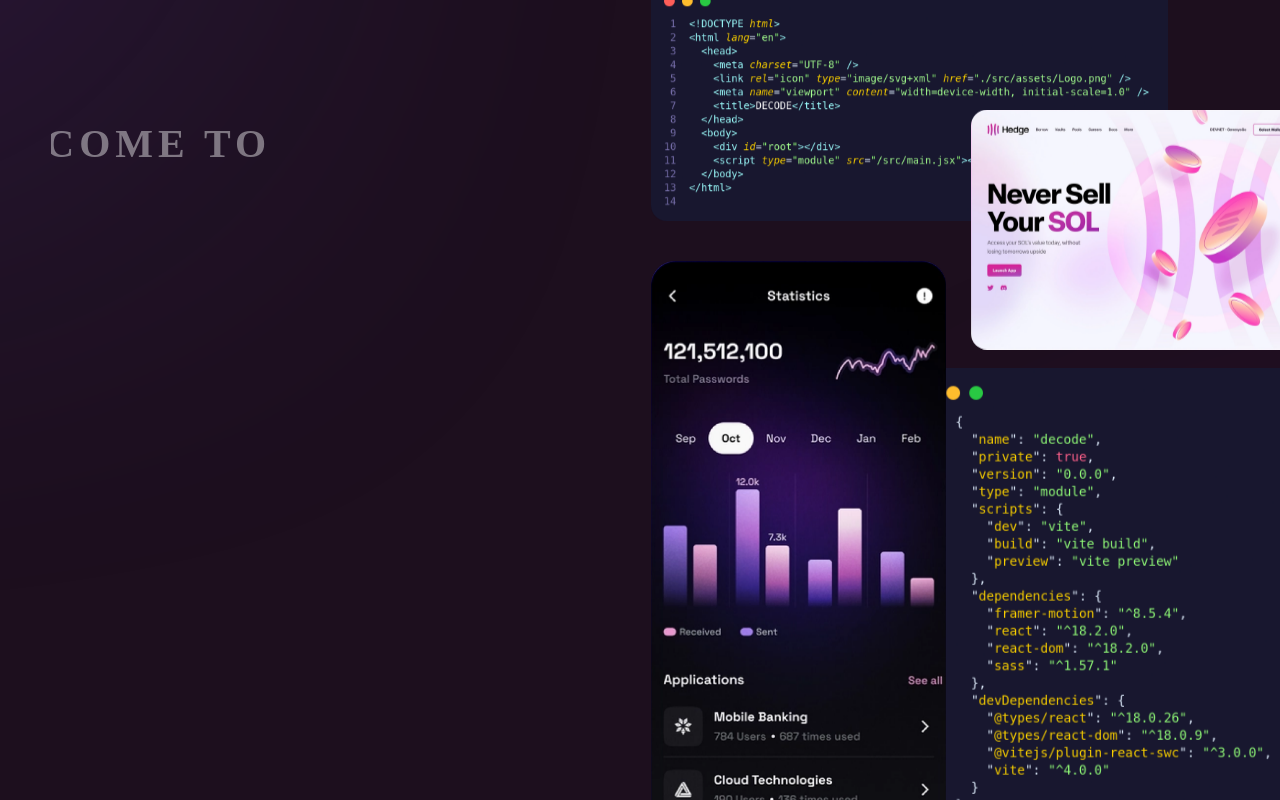
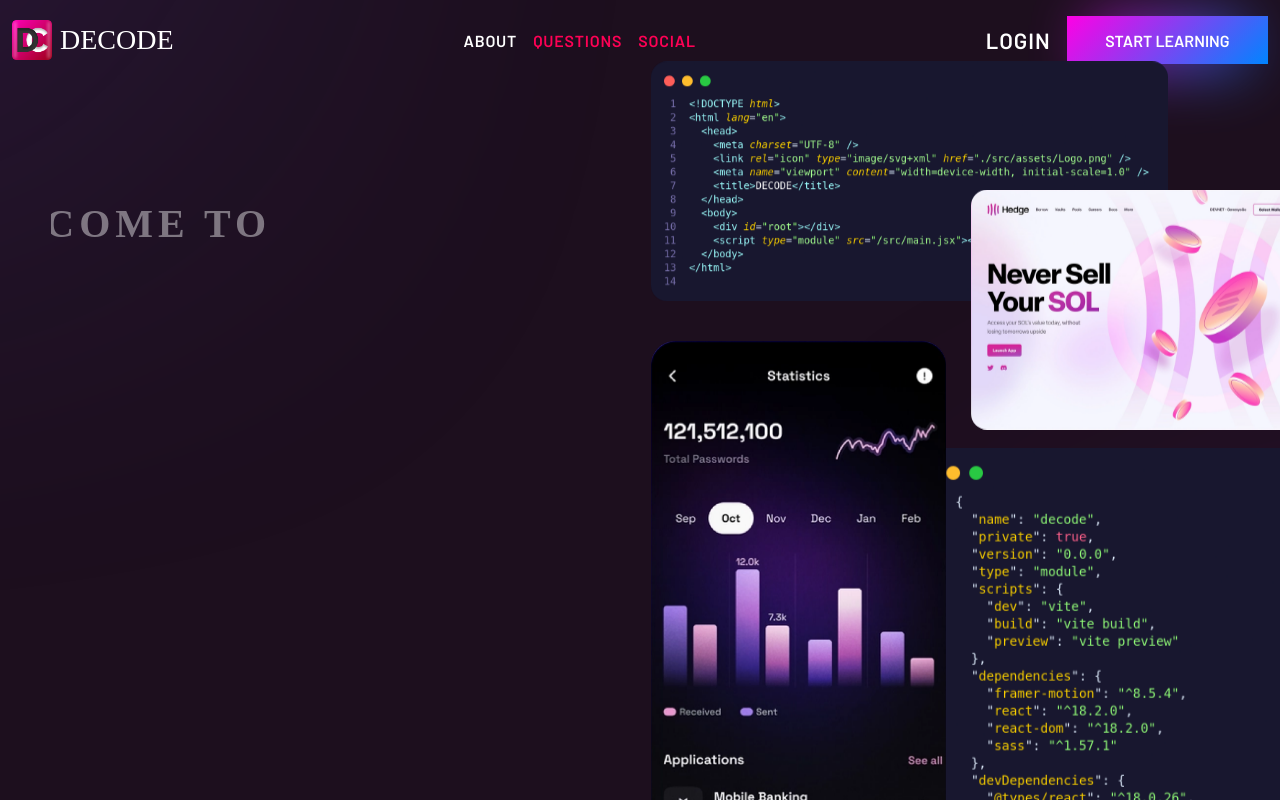
Before and after one commit to void-main1812/DECODE, a React (Vite) app in the folder client/: page / in a window 1280 px wide. Shown: the top 800 px of the page. Built offline with nearby package versions, Linux system fonts and the light colour scheme; a web font is replaced by a local one.

Commit message:
🐛 Fixed Routing Problem

```diff
--- a/client/public/Styles/navBar.scss
+++ b/client/public/Styles/navBar.scss
@@ -35,7 +35,7 @@
     & ul {
       list-style: none;
       & li {
-        & a {
+        & .nav__link {
           text-decoration: none;
           color: #fff;
           font-size: $Text-Small;
@@ -47,6 +47,10 @@
           &:hover {
             color: rgb(255, 54, 121);
           }
+        }
+
+        & .active{
+          color: #ff0055;
         }
       }
     }
@@ -93,7 +97,3 @@
     }
   }
 }
-
-.active {
-  color: #ff0055;
-}
--- a/client/src/components/AnimatedRoutes.jsx
+++ b/client/src/components/AnimatedRoutes.jsx
@@ -1,13 +1,14 @@
-import React from 'react'
-import LendingPage from './LendingPage'
-import { Route, Routes, useLocation } from 'react-router-dom'
-import LoginPage from './LoginPage'
+import React from 'react';
+import LendingPage from './LendingPage';
+import { Route, Routes, useLocation } from 'react-router-dom';
+import LoginPage from './LoginPage';
 import { Info } from './Register_1';
 import AboutPage from './AboutPage';
-import { AnimatePresence } from 'framer-motion'
+import { AnimatePresence } from 'framer-motion';
 import Register from './Register';
 import Error404 from './Error404';
 import Navbar from './Navbar';
+
 
 const AnimatedRoutes = () => {
 
@@ -17,8 +18,8 @@
 
         <AnimatePresence>
             <Routes location={location} key={location.pathname}>
-                <Route path="/" element={<LendingPage />} />
-                <Route path="/about" element={<AboutPage />} />
+                <Route path="/" element={<><Navbar /><LendingPage /></>} />
+                <Route path="/about" element={<><Navbar /><AboutPage /></>} />
                 <Route path="/login" element={<LoginPage />} />
                 <Route path='/register' element={<Info />} />
                 <Route path='/register_info' element={<Register />} />
@@ -26,7 +27,7 @@
             </Routes>
         </AnimatePresence>
 
-    )
-}
+    );
+};
 
-export default AnimatedRoutes
+export default AnimatedRoutes;
--- a/client/src/components/Navbar.jsx
+++ b/client/src/components/Navbar.jsx
@@ -20,7 +20,7 @@
                                 return (
                                     <ul>
                                         <li>
-                                            <NavLink to={navbar.link} activeClassName="active" >{navbar.title}</NavLink>
+                                            <NavLink activeClassName='active' className='nav__link' to={navbar.link} >{navbar.title}</NavLink>
                                         </li>
                                     </ul>
                                 )
```
